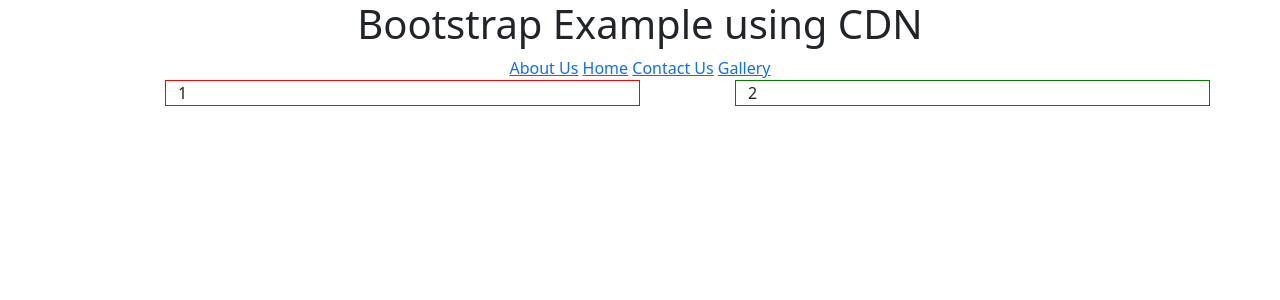
After one commit to FarazArshad1/Django-Projects, a Django app: page /contact_page in a window 1280 px wide. The commit adds this page. Shown: the top 300 px of the page. Run offline with Django 5.2, Linux system fonts and the light colour scheme; some libraries are stand-ins or nearby versions.

Commit message:
"Integrated Boostrap"

```diff
--- a/School/School/School/settings.py
+++ b/School/School/School/settings.py
@@ -38,6 +38,7 @@
     "django.contrib.sessions",
     "django.contrib.messages",
     "django.contrib.staticfiles",
+    "bootstrap5"
 ]
 
 MIDDLEWARE = [
--- a/School/School/Templates/About.html
+++ b/School/School/Templates/About.html
@@ -6,6 +6,7 @@
 </head>
 <body>
     <h1 align="center">Welcome to About us Page</h1>
+    {% include "Common_Header_Footer/Header.html" %}
     <center>
     <a href="Learning_Django_About_Us">About Us</a>
         <a href="../">Home</a>
--- /dev/null
+++ b/School/School/Templates/Common_Header_Footer/Header.html
@@ -0,0 +1,6 @@
+<center>
+    <a href="Learning_Django_About_Us">About Us</a>
+    <a href="../">Home</a>
+    <a href="contact_page">Contact Us</a>
+    <a href="gallery_page">Gallery</a>
+</center>
--- a/School/School/Templates/Home.html
+++ b/School/School/Templates/Home.html
@@ -18,10 +18,7 @@
 </head>
 <br>
     <h1 align = "center"> Welcome To Html Page</h1>
-    <center>
-        <a href="Learning_Django_About_Us">About Us</a>
-        <a href="../">Home</a>
-    </center>
+    {% include "Common_Header_Footer/Header.html" %}
     <h1 style="text-align: right;color: red;">Welcome To Home</h1>
     <h1 class="abc">Welcome To Lahore</h1>
     <h1 class="hello">My name is Django</h1>
--- /dev/null
+++ b/School/School/Templates/contact.html
@@ -0,0 +1,23 @@
+<!DOCTYPE html>
+<html lang="en">
+<head>
+    <meta charset="UTF-8">
+    <meta name="viewport" content="width=device-width, initial-scale=1.0">
+    <title>Example of Boostrap using CDN</title>
+    <link href="https://cdn.jsdelivr.net/npm/bootstrap@5.3.3/dist/css/bootstrap.min.css" rel="stylesheet" integrity="sha384-QWTKZyjpPEjISv5WaRU9OFeRpok6YctnYmDr5pNlyT2bRjXh0JMhjY6hW+ALEwIH" crossorigin="anonymous">
+
+</head>
+<body>
+    <h1 align = "center">Bootstrap Example using CDN</h1>
+    {% include "Common_Header_Footer/Header.html" %}
+    <div class="container">
+        <div class = "row">
+            <div class="col-sm-5 offset-sm-1" style="border: 1px solid red">
+            1
+        </div>
+        <div class = "col-sm-5 offset-sm-1" style="border: 1px solid green"> 2</div>
+    </div>
+    </div>
+    <script src="https://cdn.jsdelivr.net/npm/bootstrap@5.3.3/dist/js/bootstrap.bundle.min.js" integrity="sha384-YvpcrYf0tY3lHB60NNkmXc5s9fDVZLESaAA55NDzOxhy9GkcIdslK1eN7N6jIeHz" crossorigin="anonymous"></script>
+</body>
+</html>
--- a/School/School/student_common/urls.py
+++ b/School/School/student_common/urls.py
@@ -5,5 +5,8 @@
 
 urlpatterns = [
     path("",views.Home_Page,name="My_Home_Page"),
-    path("Learning_Django_About_Us",views.About_Page,name = "My_About_Page")
+    path("Learning_Django_About_Us",views.About_Page,name = "My_About_Page"),
+    path("contact_page",views.contact_page, name = "My_Contact_Page"),
+    path('gallery_page',views.gallery_page,name='Gallery_Page_Here')
+
 ]
--- a/School/School/student_common/views.py
+++ b/School/School/student_common/views.py
@@ -7,3 +7,9 @@
 
 def About_Page(request):
     return render(request,"About.html")
+
+def contact_page(request):
+    return render(request,'contact.html')
+
+def gallery_page(request):
+    return render(request,"Gallery.html")
```
Also changed, not shown: School/School/Templates/Gallery.html (added, +25 -0 lines).
